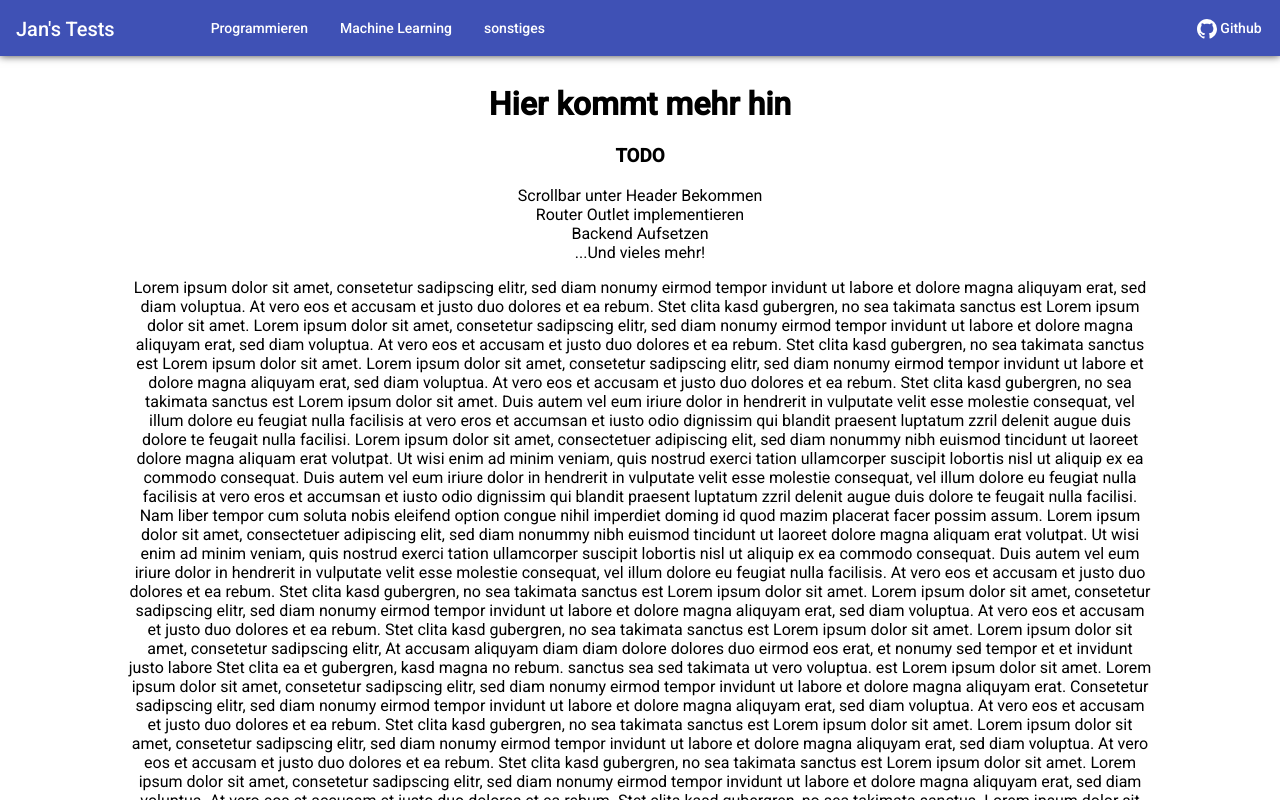
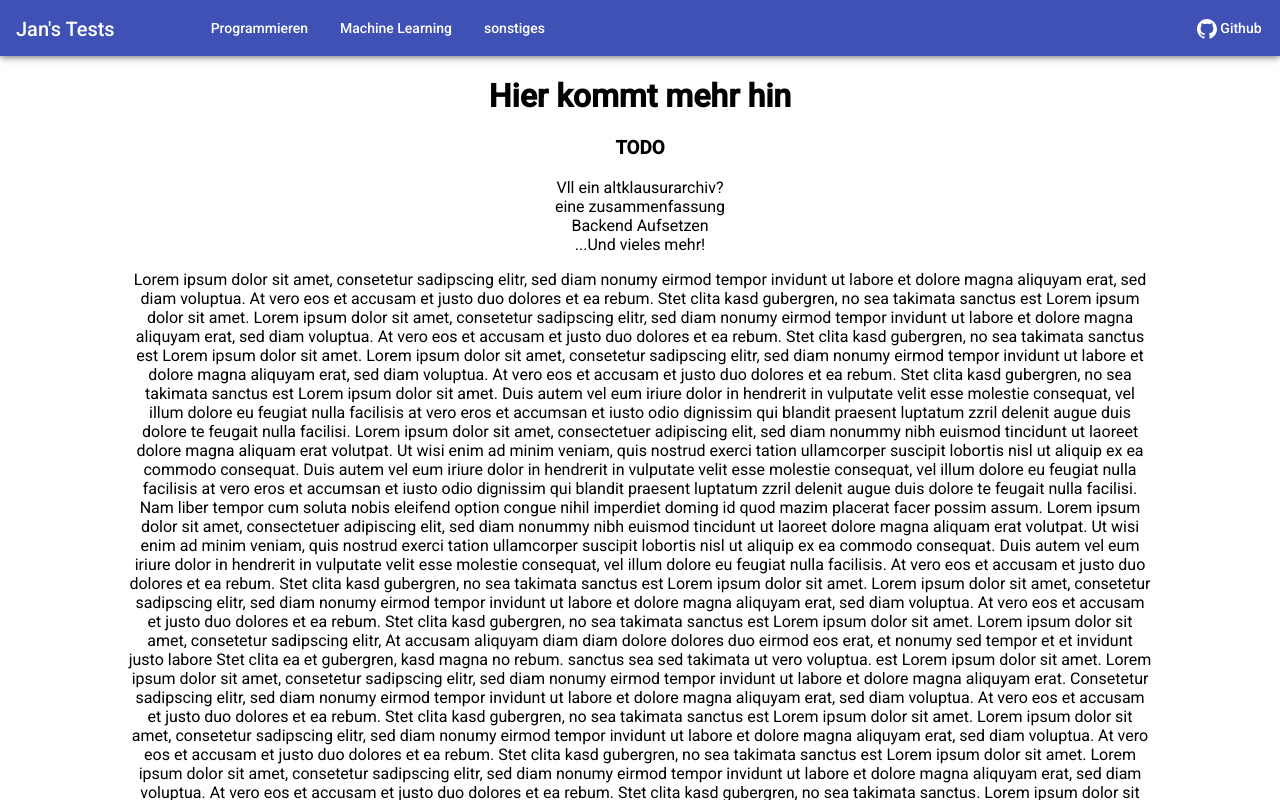
Before and after one commit to Jaluus/AngularWebsite, an Angular app: page / in a window 1280 px wide. Shown: the top 800 px of the page. Built offline with nearby package versions, Linux system fonts and the light colour scheme.

Commit message:
fixed scrollbar under Header, changed the styles.css

```diff
--- a/src/app/app.component.css
+++ b/src/app/app.component.css
@@ -1,9 +1,9 @@
-.main-content-container {
+.main-content-container-desktop {
   position: absolute;
-  top: 64px;
+  top: 56px;
   right: 0;
   left: 0;
+  bottom: 0;
   background: transparent;
   overflow: auto;
-  display: inline-block;
 }
--- a/src/app/app.component.html
+++ b/src/app/app.component.html
@@ -1,4 +1,4 @@
 <app-header [Desktop]="bigScreen"></app-header>
-<div class="main-content-container">
-<router-outlet></router-outlet>
+<div class="main-content-container-desktop">
+  <router-outlet></router-outlet>
 </div>
--- a/src/app/pages/homepage/homepage.component.css
+++ b/src/app/pages/homepage/homepage.component.css
@@ -1,7 +1,10 @@
 .content-container{
+  width: 100%;
+}
+.text {
+  width: 80%;
   text-align: center;
   margin: auto;
-  width: 80%;
 }
 ul {
   list-style-type: none;
--- a/src/app/pages/homepage/homepage.component.html
+++ b/src/app/pages/homepage/homepage.component.html
@@ -1,8 +1,9 @@
 <div class="content-container">
+  <div class="text">
     <h1>Hier kommt mehr hin</h1>
     <ul class="vertical"> <h3>TODO</h3>
-    <li>Scrollbar unter Header Bekommen</li>
-    <li>Router Outlet implementieren</li>
+      <li>Vll ein altklausurarchiv?</li>
+      <li>eine zusammenfassung</li>
       <li>Backend Aufsetzen</li>
       <li>...Und vieles mehr!</li>
     </ul>
@@ -30,4 +31,6 @@
     Ut wisi enim ad minim veniam, quis nostrud exerci tation ullamcorper suscipit lobortis nisl ut aliquip ex ea commodo consequat. Duis autem vel eum iriure dolor in hendrerit in vulputate velit esse molestie consequat, vel illum dolore eu feugiat nulla facilisis at vero eros et accumsan et iusto odio dignissim qui blandit praesent luptatum zzril delenit augue duis dolore te feugait nulla facilisi.
     Nam liber tempor cum soluta nobis eleifend option congue nihil imperdiet doming id quod mazim placerat facer possim assum. Lorem ipsum dolor sit amet, consectetuer adipiscing elit, sed diam nonummy nibh euismod tincidunt ut laoreet dolore magna aliquam erat volutpat. Ut wisi enim ad minim veniam, quis nostrud exerci tation ullamcorper suscipit lobortis nisl ut aliquip ex ea commodo
     </p>
+    <p>End Here</p>
   </div>
+</div>
--- a/src/app/sidenav/sidenav.component.css
+++ b/src/app/sidenav/sidenav.component.css
@@ -30,3 +30,7 @@ a {
 .spacer2 {
   margin-left: 5rem;
 }
+
+.content-container {
+  overflow: auto;
+}
--- a/src/app/sidenav/sidenav.component.html
+++ b/src/app/sidenav/sidenav.component.html
@@ -13,7 +13,9 @@
     </mat-sidenav>
 
     <mat-sidenav-content>
-      <router-outlet></router-outlet>
+      <div class="content-container">
+        <router-outlet></router-outlet>
+      </div>
     </mat-sidenav-content>
 
 </mat-sidenav-container>
--- a/src/styles.css
+++ b/src/styles.css
@@ -1,4 +1,10 @@
 /* You can add global styles to this file, and also import other style files */
 
-html, body { height: 100%; }
-body { margin: 0; font-family: Roboto, "Helvetica Neue", sans-serif; }
+html, body {
+    height: 100%;
+    }
+body {
+  margin: 0;
+  font-family: Roboto, "Helvetica Neue", sans-serif;
+  overflow: hidden;
+}
```
Lines whose indentation alone changed are shown as unchanged.
